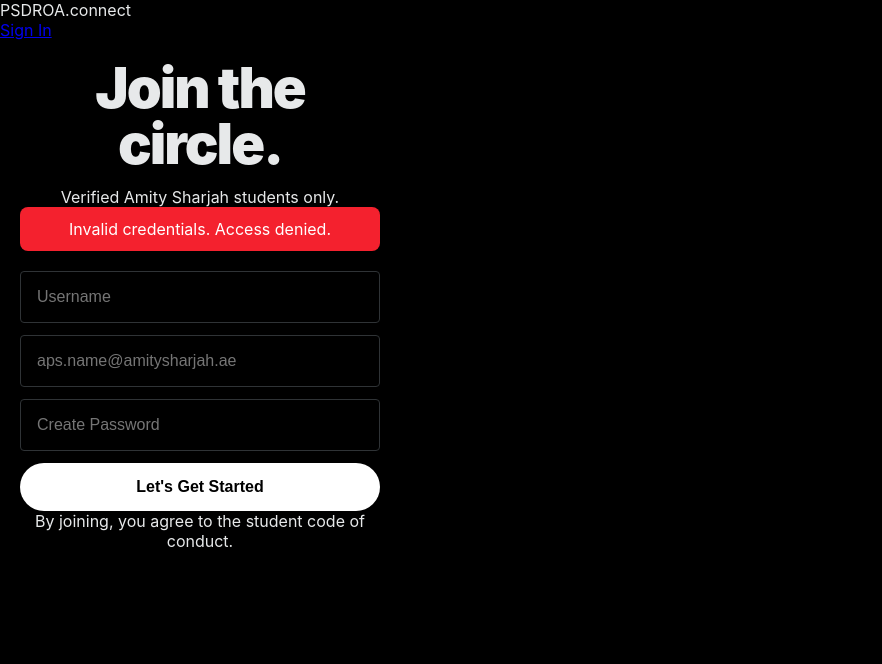
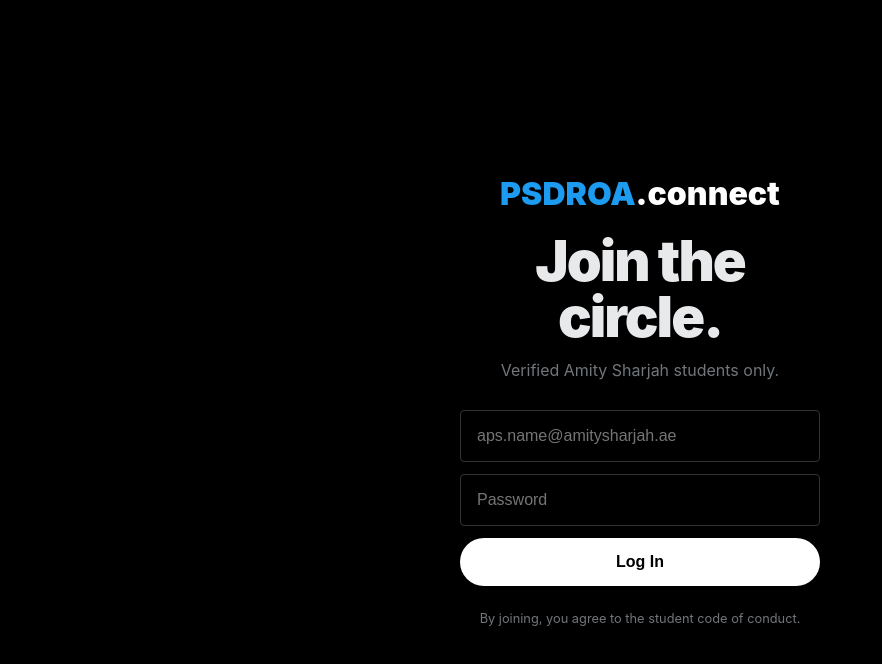
Before and after one commit to muhammad-ahmadme/psdroa.CONNECT, a website: page index.html in a window 1280 px wide. Shown: the whole page, without its empty margins (0-882 px from the left). Drawn offline with nearby package versions, Linux system fonts and the light colour scheme.

Commit message:
Update title and restructure login form

```diff
--- a/index.html
+++ b/index.html
@@ -3,68 +3,51 @@
 <head>
     <meta charset="UTF-8">
     <meta name="viewport" content="width=device-width, initial-scale=1.0">
-    <title>PSDROA.connect | Amity Sharjah</title>
+    <title>Login | PSDROA.connect</title>
     <link rel="stylesheet" href="style.css">
+    <script src="https://cdn.jsdelivr.net/npm/@supabase/supabase-js@2"></script>
 </head>
 <body>
-    <nav class="top-nav">
-        <div class="logo">PSDROA<span>.connect</span></div>
-        <a href="login.html" class="nav-link-btn">Sign In</a>
-    </nav>
 
-    <main class="container">
-        <div id="requestForm" class="auth-box">
-            <h1>Join the circle.</h1>
-            <p class="subtitle">Verified Amity Sharjah students only.</p>
-
-            <div id="errorBox" class="error-banner">Invalid credentials. Access denied.</div>
-
-            <div class="input-group">
-                <input type="text" id="username" placeholder="Username" required>
-                <input type="text" id="email" placeholder="aps.name@amitysharjah.ae" required>
-                <input type="password" id="password" placeholder="Create Password" required>
+    <div class="auth-wrapper">
+        <div class="auth-box">
+            <div style="color:var(--twitter-blue); font-size:2rem; font-weight:900; margin-bottom:20px;">
+                PSDROA<span style="color:white">.connect</span>
             </div>
 
-            <button class="main-btn" onclick="submitToWaitingLine()">Let's Get Started</button>
-            <p class="footer-text">By joining, you agree to the student code of conduct.</p>
+            <h1>Join the circle.</h1>
+            <p style="color:var(--text-dim); margin-bottom:30px;">Verified Amity Sharjah students only.</p>
+
+            <div id="loginError" class="error-banner" style="display:none"></div>
+
+            <input type="email" id="email" placeholder="aps.name@amitysharjah.ae">
+            <input type="password" id="password" placeholder="Password">
+
+            <button class="main-btn" onclick="handleLogin()">Log In</button>
+
+            <p style="color:var(--text-dim); font-size:0.8rem; margin-top:25px;">
+                By joining, you agree to the student code of conduct.
+            </p>
         </div>
-
-        <div id="waitingLine" class="status-card" style="display: none;">
-            <div class="icon-clock">⏳</div>
-            <h2>You're in the waiting line.</h2>
-            <p>Your request has been logged for <strong>inquiries@psdroa.co.uk</strong>.</p>
-            <p class="highlight">Please wait 24 hours for manual approval.</p>
-            <button class="secondary-btn" onclick="location.reload()">Back to Home</button>
-        </div>
-    </main>
+    </div>
 
     <script>
-        async function submitToWaitingLine() {
-            const email = document.getElementById('email').value.trim();
-            const username = document.getElementById('username').value.trim();
+        const _URL = 'https://riyqmlarvhipiwrhvuiw.supabase.co';
+        const _KEY = 'sb_publishable_V1xXAdHLwMRjQuR5BHaG7A_6jat6I_E';
+        const _db = supabase.createClient(_URL, _KEY);
+
+        async function handleLogin() {
+            const email = document.getElementById('email').value;
             const password = document.getElementById('password').value;
-            const errorBox = document.getElementById('errorBox');
+            const errorBox = document.getElementById('loginError');
 
-            if(!email || !username || !password) {
-                errorBox.innerText = "Please fill in all fields.";
-                errorBox.style.display = 'block';
-                return;
-            }
+            const { data, error } = await _db.auth.signInWithPassword({ email, password });
 
-            // The 'APS' check happens HERE in the backend, not the browser.
-            const response = await fetch('/api/verify', {
-                method: 'POST',
-                headers: { 'Content-Type': 'application/json' },
-                body: JSON.stringify({ email, username, password })
-            });
-
-            if (response.ok) {
-                document.getElementById('requestForm').style.display = 'none';
-                document.getElementById('waitingLine').style.display = 'block';
+            if (error) {
+                errorBox.innerText = "Invalid credentials. Access denied.";
+                errorBox.style.display = "block";
             } else {
-                errorBox.style.display = 'block';
-                // If it fails, it's because the API rejected the email format.
-                errorBox.innerText = "Access denied. Check your school email format.";
+                window.location.href = 'feed.html';
             }
         }
     </script>
```
